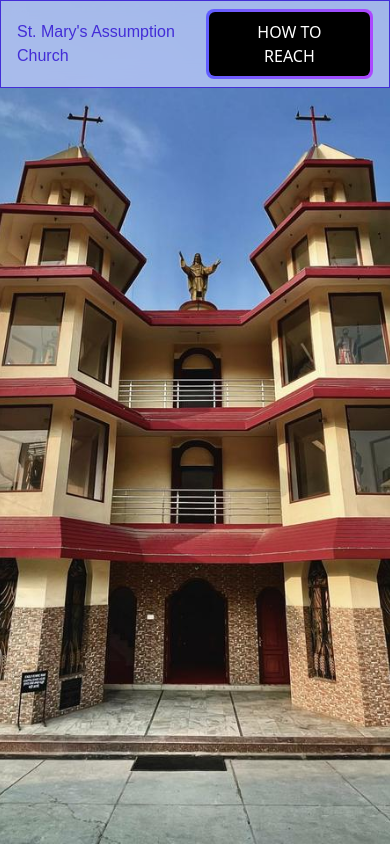
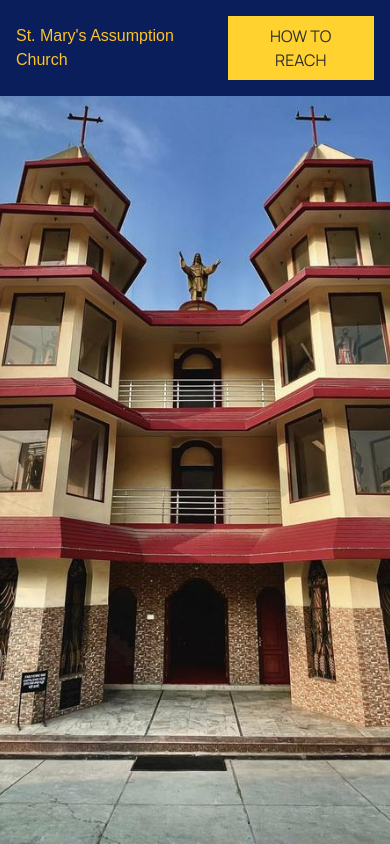
Before and after one commit to AsimKachhap/Church-Website, a Next.js app: page / in a window 390 px wide. Built offline with nearby package versions, Linux system fonts and the light colour scheme; a web font is replaced by a local one.

Commit message:
Update navbar

```diff
--- a/src/app/globals.css
+++ b/src/app/globals.css
@@ -7,7 +7,7 @@
   --font-body: "Manrope", sans-serif;
 
   --color-displayColor: #ffc322;
-  --color-primary: #1e3a8a;
+  --color-primary: #0a1e5b;
   --color-background: #fafafa;
   --color-accent: #ffd230;
   --color-text-primary: #2d2d2d;
--- a/src/app/layout.js
+++ b/src/app/layout.js
@@ -9,7 +9,7 @@ export const metadata = {
 export default function RootLayout({ children }) {
   return (
     <html lang="en">
-      <body>{children}</body>
+      <body className="font-body">{children}</body>
     </html>
   );
 }
--- a/src/components/Navbar.jsx
+++ b/src/components/Navbar.jsx
@@ -3,13 +3,14 @@ import React from "react";
 const Navbar = () => {
   return (
     <>
-      <div className=" md:hidden sticky z-50  top-0 flex justify-between items-center  bg-indigo-200/70 border border-indigo-700 backdrop-blur-md px-4 p-2 text-indigo-700 ">
-        <div className=" font-display ">St. Mary's Assumption Church</div>
+      <div className=" md:hidden sticky z-50  top-0 flex justify-between items-center  bg-primary  backdrop-blur-md px-4 py-4 text-white ">
+        <div className=" font-display text-displayColor ">
+          St. Mary's Assumption Church
+        </div>
         <div>
           <a href="#how-to-reach">
-            <button className="p-[3px] relative cursor-pointer ">
-              <div className="absolute inset-0 bg-gradient-to-r from-indigo-500 to-purple-500 rounded-lg" />
-              <div className="px-8 py-2  uppercase bg-black rounded-[6px]  relative group transition duration-200 text-white hover:bg-transparent">
+            <button className=" relative cursor-pointer ">
+              <div className="px-4 py-2  uppercase bg-accent   relative group transition duration-200 text-text-primary active:scale-95 active:translate-y-1 ">
                 How to Reach
               </div>
             </button>
@@ -17,13 +18,13 @@ const Navbar = () => {
         </div>
       </div>
       <div className="hidden md:display sticky z-50 top-0 md:flex justify-between items-center  text-text-primary bg-primary border  backdrop-blur-md px-8 p-4">
-        <div className="font-display text-displayColor">
+        <div className="font-display text-displayColor text-2xl">
           St. Mary's Assumption Church
         </div>
         <div>
           <a href="#how-to-reach">
             <button className="p-[3px] relative cursor-pointer ">
-              <div className="px-8 py-2  uppercase bg-accent  relative group transition duration-200 text-white hover:bg-accent shadow-md  hover:scale-105 ">
+              <div className="px-8 py-2  uppercase bg-accent  relative group transition duration-200 text-text-primary hover:bg-accent shadow-md  hover:scale-105 hover:-translate-y-1  ">
                 How to Reach
               </div>
             </button>
```
